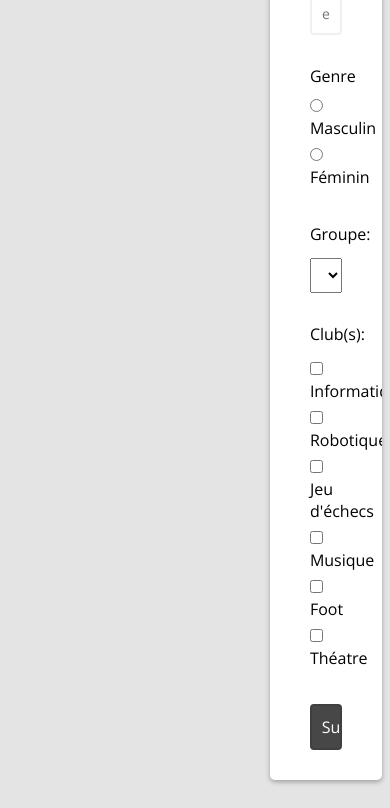
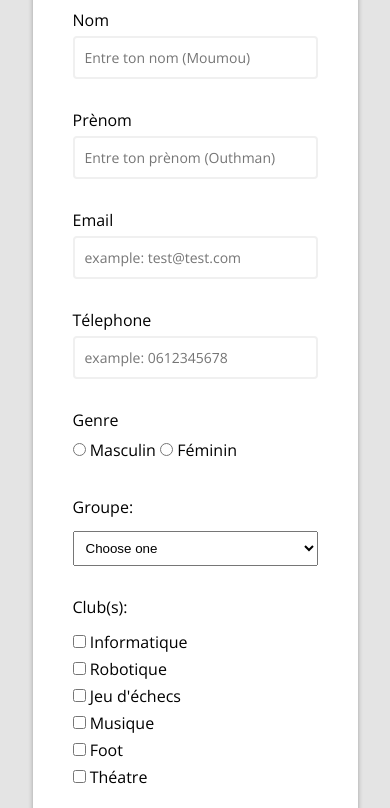
Before and after one commit to Outhman790/Brief5, a plain HTML site: page index.html in a window 390 px wide. Shown: the part 447-1255 px from the top of the page. Before the commit the page ends 1234 px from the top, so only its background shows below. Drawn offline with nearby package versions, Linux system fonts and the light colour scheme; a web font is replaced by a local one.

Commit message:
Update style.css

```diff
--- a/style.css
+++ b/style.css
@@ -15,23 +15,20 @@ body {
   transition: opacity 2s ease-in-out;
 }
 #container {
-  display: flex;
-  flex-direction: row-reverse;
-  justify-content: space-between;
-  /* align-items: center; */
   width: 100%;
+  display: grid;
+  grid-template-columns: repeat(12, 1fr);
 }
 .form-container {
+  grid-column: 7/-1;
   background-color: #fff;
   border-radius: 5px;
   box-shadow: 0 2px 5px rgba(0, 0, 0, 0.3);
   overflow: hidden;
-  width: 50%;
-  /* max-width: 440px;
-  min-width: 400px; */
 }
 #page-content {
-  width: 70%;
+  grid-column: 1/7;
+  grid-row: 1/-1;
   padding: 3rem;
   text-align: justify;
 }
@@ -157,3 +154,17 @@ label[for="Clubs"] {
 .fade {
   opacity: 0;
 }
+@media (max-width: 700px) {
+  body {
+    margin: 0;
+  }
+  .form-container {
+    grid-column: 2/12;
+  }
+  #page-content {
+    grid-column: 1/-1;
+  }
+  #logo {
+    margin: 0 auto;
+  }
+}
```
